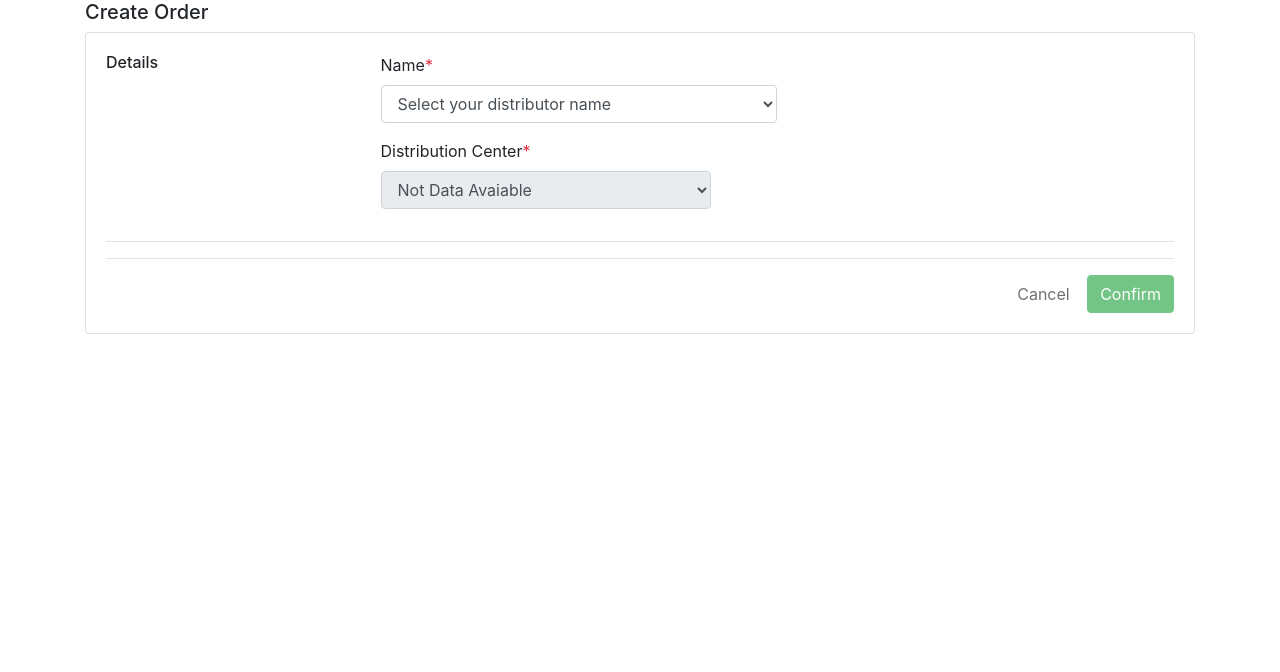
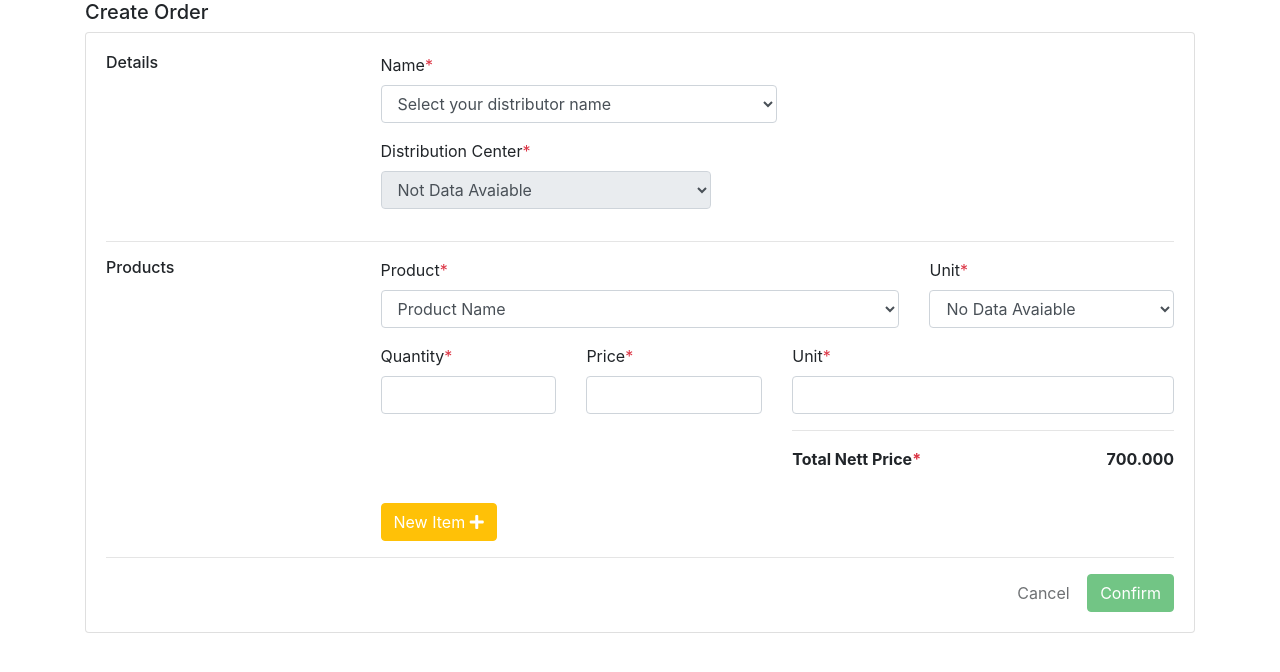
Before and after one commit to stevencuaca/form-pemesanan-barang, a plain HTML site: page index.html in a window 1280 px wide. Drawn offline with nearby package versions, Linux system fonts and the light colour scheme; no server answers.

Commit message:
Adding product list and unit list dependent

```diff
--- a/index.html
+++ b/index.html
@@ -23,7 +23,7 @@
             display: none;
         }
         #hideProducts {
-            display: none;
+            //display: none;
         }
     </style>
 </head>
@@ -92,13 +92,13 @@
                                 <div class="row">
                                     <div class="col-8">
                                         <label for="exampleInputPassword1">Product<span class="text-danger">*</span></label>
-                                        <select class="form-control">
-                                            <option>Default select</option>
+                                        <select class="form-control" id="product" onchange="productUnitList(this.options[this.selectedIndex].value)">
+                                            <option value="" disabled selected>Product Name</option>
                                         </select>
                                     </div>
                                     <div class="col">
                                         <label for="exampleInputPassword1">Unit<span class="text-danger">*</span></label>
-                                        <select class="form-control">
+                                        <select class="form-control" id="unit">
                                             <option value="" disabled selected>No Data Avaiable</option>
                                         </select>
                                     </div>
@@ -189,7 +189,59 @@
             });
         }
 
+
+        // LIST PRODUCT
+        var products =
+            [{
+                    "id": 1,
+                    "product_name": "Morning Dew Milk",
+                    "units": [{"name": "1", "price": "10000"}, {"name": "2", "price": 1000}]
+            },
+            {
+                    "id": 2,
+                    "product_name": "Le Minerale 600ml",
+                    "units": [{"name": "a", "price": "20000"}, {"name": "b", "price": 1000}]
+            },
+            {
+                    "id": 3,
+                    "product_name": "Greenfields Full Cream Milk 1L",
+                    "units": [{"name": "Karton", "price": "20000"}, {"name": "Pak", "price": 1000}, {"name": "Pcs", "price": 1000}]
+            }];
+
+        function populateProductList() {
+            for (let i = 0; i < products.length; i++) {
+                var x = document.createElement("OPTION");
+                x.setAttribute("value", products[i].id);
+                var t = document.createTextNode(products[i].product_name);
+                x.appendChild(t);
+                document.getElementById("product").appendChild(x);
+            }
+        }
+
+        function productUnitList(selected) {
+            //console.log(products[1].units);
+            var select = document.getElementById("unit");
+            var length = select.options.length;
+            for (i = length-1; i >= 0; i--) {
+                select.options[i] = null;
+            }
+
+            for (let i = 0; i < products.length; i++) {
+                if (products[i].id == selected) {
+                    for (let j = 0; j < products[i].units.length; j++){
+                        var x = document.createElement("OPTION");
+                        //x.setAttribute("value", products[i].id);
+                        var t = document.createTextNode(products[i].units[j].name);
+                        x.appendChild(t);
+                        select.appendChild(x);
+                    }
+                }
+            }
+        }
+
+        populateProductList();
         populateDistributorName();
+
 
 
     </script>
```
